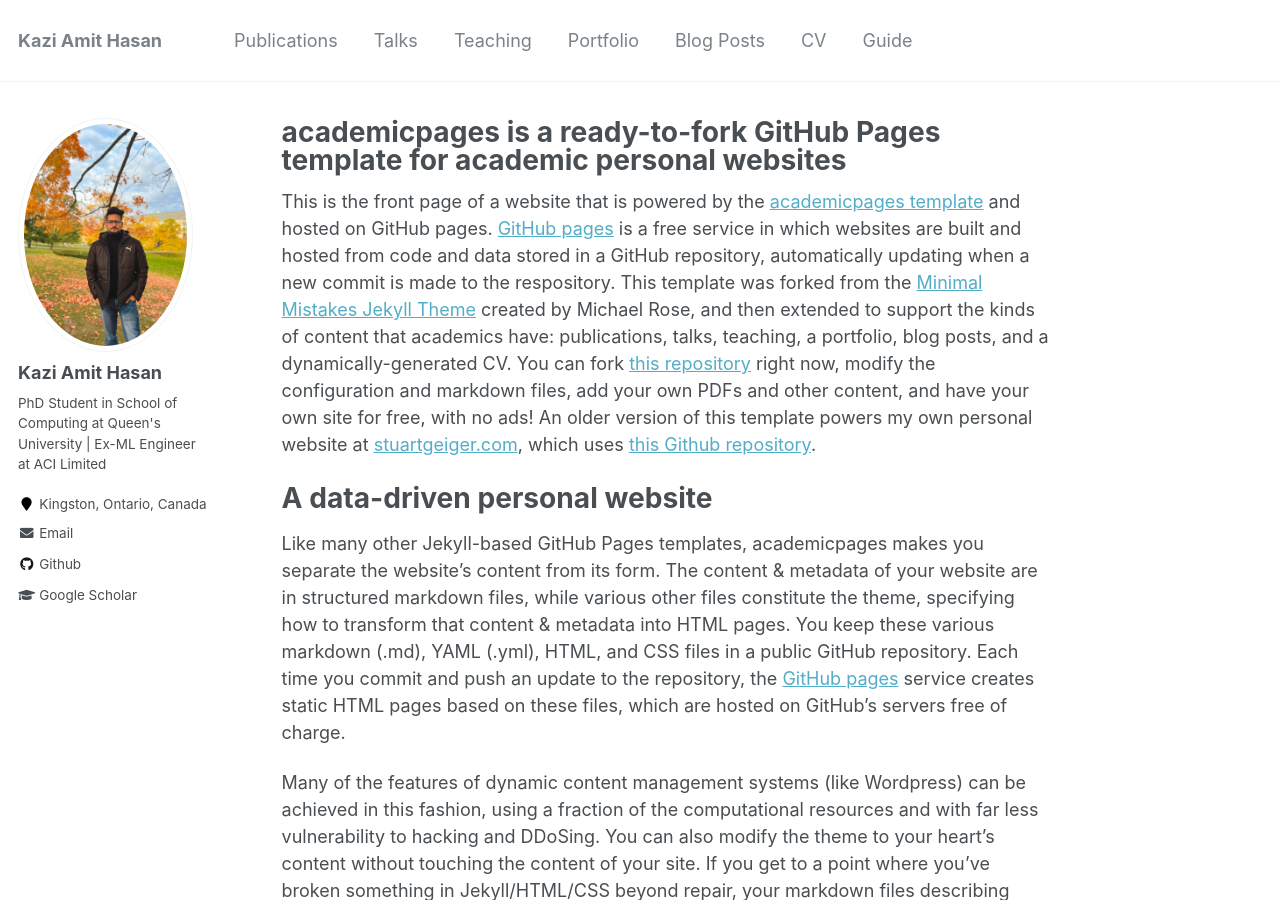
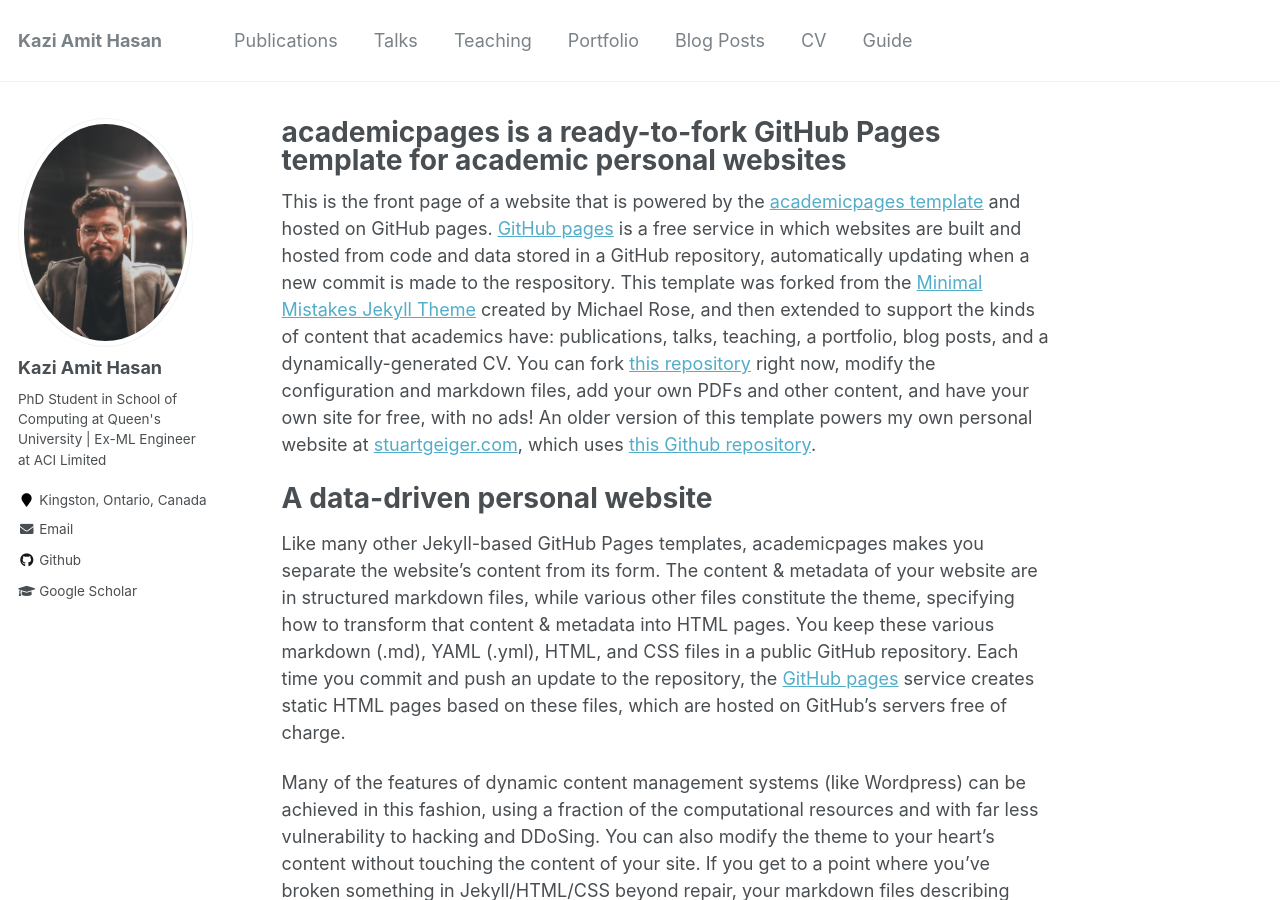
Before and after one commit to KaziAmitHasan/kaziamithasan.github.io, a Jekyll site: the page built from _pages/about.md, in a window 1280 px wide and 900 px high. Built offline with Jekyll 4.4.1, drawn with Linux system fonts in a browser that asks for light colours.

Commit message:
info updated

```diff
--- a/_config.yml
+++ b/_config.yml
@@ -81,7 +81,7 @@
 # Site Author
 author:
   name             : "Kazi Amit Hasan"
-  avatar           : "image_own.jpg"
+  avatar           : "shuvo.jpg"
   bio              : "PhD Student in School of Computing at Queen's University | Ex-ML Engineer at ACI Limited"
   location         : "Kingston, Ontario, Canada"
   employer         :
```
Also changed, not shown: images/shuvo.jpg (added).
